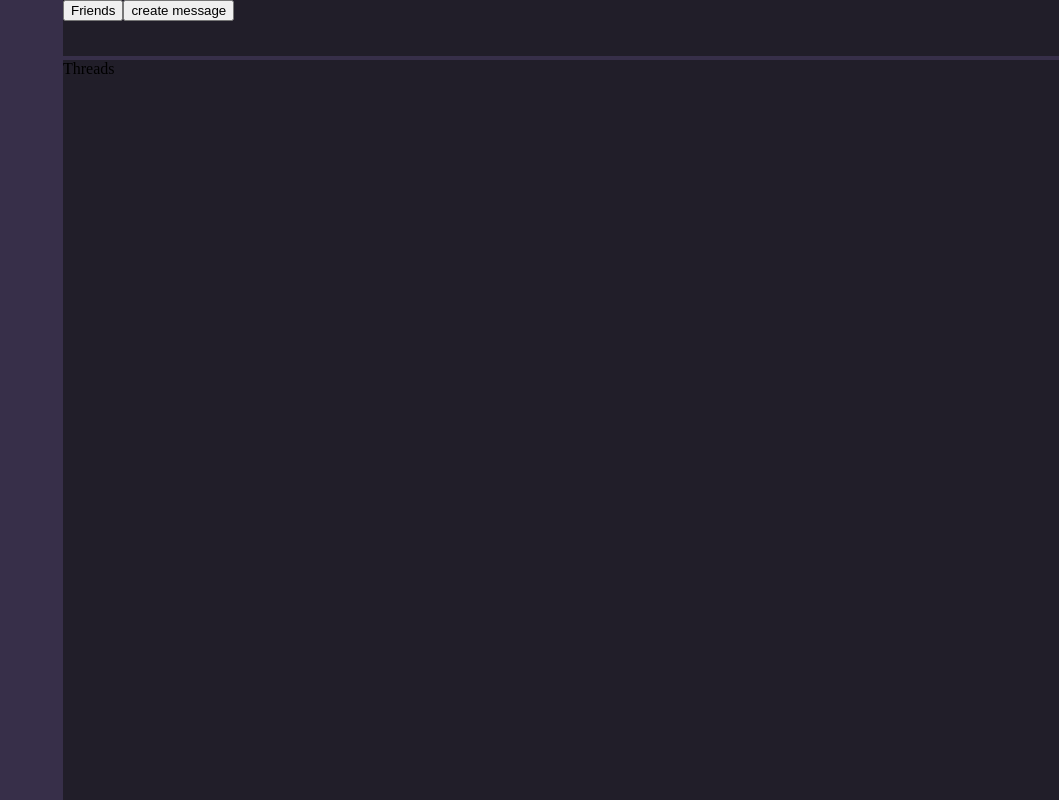
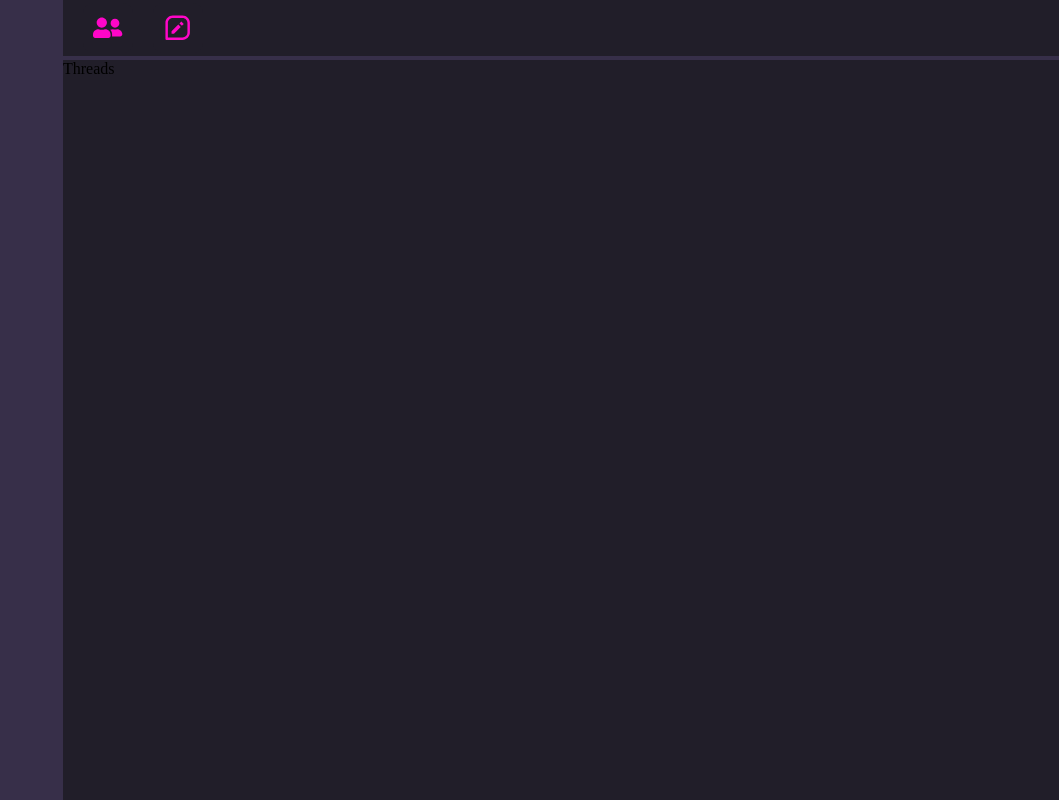
Before and after one commit to SageS3/ChatApp, a React (Create React App) app: page /dashboard in a window 1280 px wide. Shown: the whole page, without its empty margins (221-1280 px from the left). Built offline with nearby package versions, Linux system fonts and the light colour scheme; no server answers; sample sign-in values are in the browser's storage.

Commit message:
Added react icons for friends and create message directories

```diff
--- a/src/components/chats/Chats.tsx
+++ b/src/components/chats/Chats.tsx
@@ -1,6 +1,8 @@
 import { addGroup } from "../config/createChat"
 import Input from "./Input"
 import Threads from "./Threads"
+import { BiMessageSquareEdit } from "react-icons/bi"
+import { FaUserFriends } from "react-icons/fa"
 import "./chats.css"
 
 type ChatsProps = {
@@ -17,10 +19,13 @@ const Chats = ({ setDashboard }: ChatsProps) => {
     <div className="main__chats">
       <header className="header">
         <button className="button" onClick={() => setDashboard("friends")}>
-          Friends
+          <FaUserFriends size={"2.2em"} color={"rgb(255,6,200)"} />
         </button>
-        <button className="button" onClick={() => createMessage()}>
-          create message
+        <button
+          className="chats-nav-create_message button"
+          onClick={() => createMessage()}
+        >
+          <BiMessageSquareEdit size={"2.2em"} color={"rgb(255,6,200)"} />
         </button>
       </header>
       <Threads />
--- a/src/components/chats/chats.css
+++ b/src/components/chats/chats.css
@@ -12,4 +12,19 @@
 .main__chats .header {
   grid-area: navigate;
   background-color: rgb(33, 30, 41);
+  display: flex;
+  align-items: center;
+  justify-content: left;
+}
+.main__chats .header button {
+  display: flex;
+  justify-content: center;
+  align-items: center;
+  width: 50px;
+  height: 50px;
+  border-radius: 10px;
+  background-color: rgb(33, 30, 41);
+  border: none;
+  cursor: pointer;
+  margin-left: 20px;
 }/*# sourceMappingURL=chats.css.map */
--- a/src/components/chats/chats.scss
+++ b/src/components/chats/chats.scss
@@ -16,5 +16,21 @@
   .header {
     grid-area: navigate;
     background-color: Colors.$main-background-color;
+    display: flex;
+    align-items: center;
+    justify-content: left;
+    button {
+      display: flex;
+      justify-content: center;
+      align-items: center;
+      width: 50px;
+      height: 50px;
+      border-radius: 10px;
+      background-color: Colors.$main-background-color;
+      // border: 2px solid Colors.$secondary-background-color;
+      border: none;
+      cursor: pointer;
+      margin-left: 20px;
+    }
   }
 }
```
Also changed, not shown: 1 other file (tests, documents, lock files or other folders).
